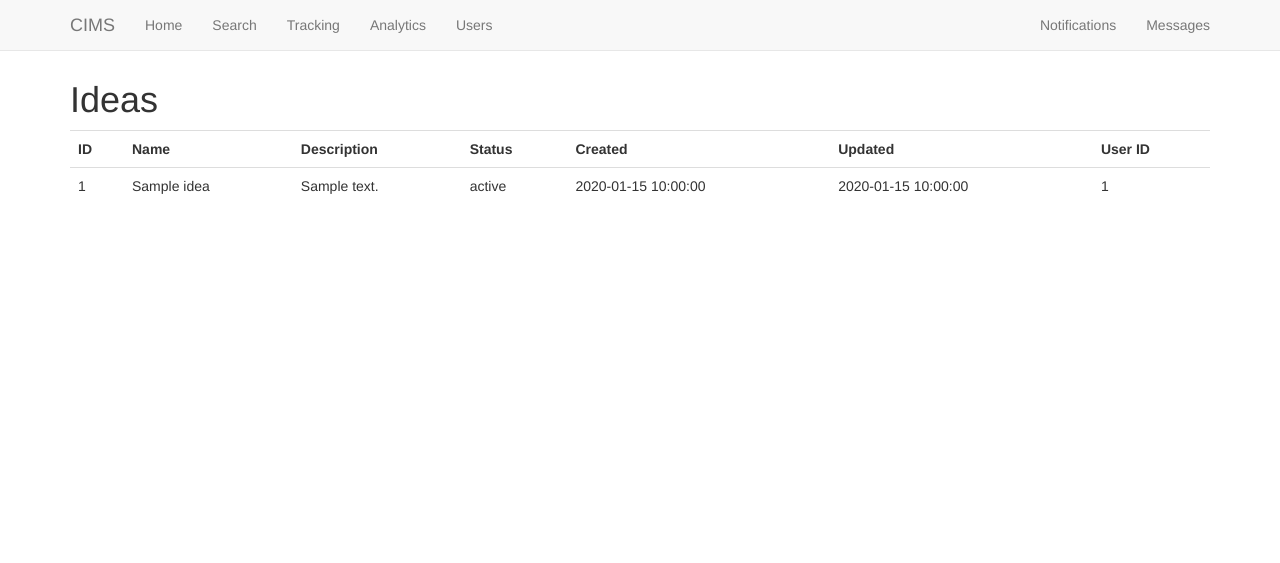
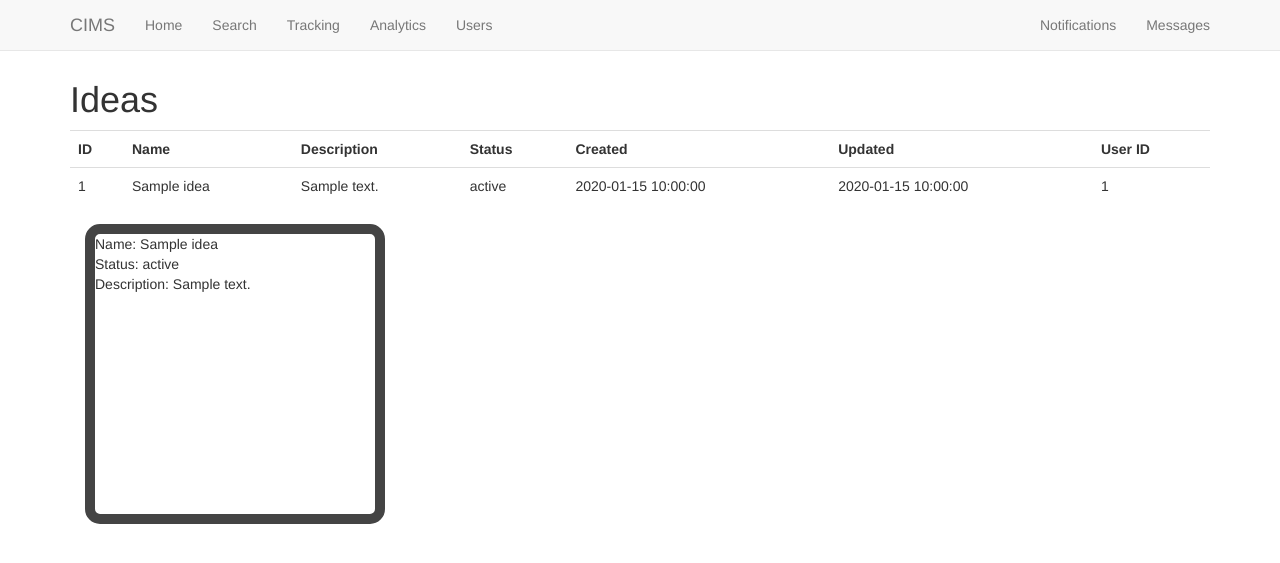
Before and after one commit to Rarely/LuckySlevin-CIMS, a CakePHP app: the page made by app/View/Ideas/index.ctp in a window 1280 px wide. Shown: the top 563 px of the page. Run offline with PHP 8.4 and a stand-in for CakePHP, Linux system fonts and the light colour scheme; the template is opened without the code that fills it: most values are stand-ins (such as "Sample title", 1, 10 or a date in 2020); some libraries are stand-ins or nearby versions.

Commit message:
Added Small Idea Element to Ideas View
Added smallidea Element to Ideas index page so they will now appear.

```diff
--- a/app/View/Ideas/index.ctp
+++ b/app/View/Ideas/index.ctp
@@ -27,3 +27,7 @@
     <?php endforeach; ?>
     <?php unset($idea); ?>
 </table>
+    <?php foreach ($ideas as $idea): ?>
+        <?php echo $this->element('smallidea', array("idea" => $idea)); ?>
+    <?php endforeach; ?>
+    <?php unset($idea); ?>
```
Also changed, not shown: 1 other file.
